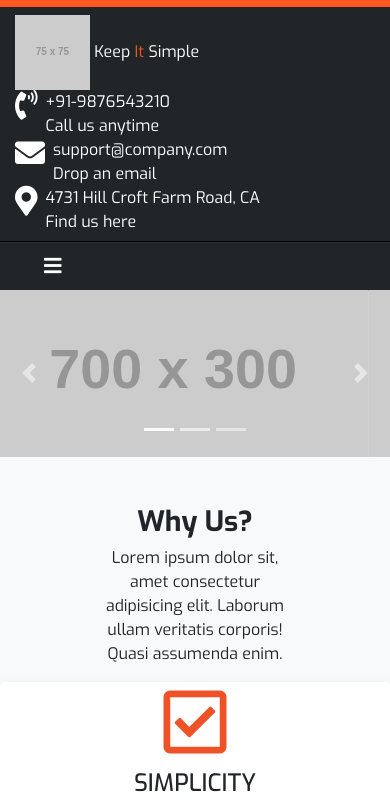
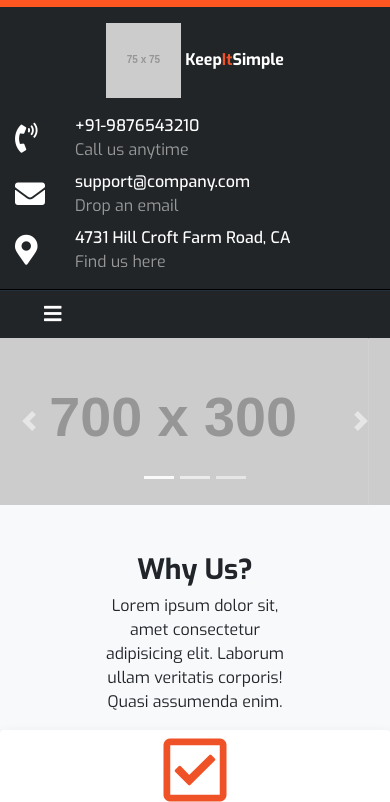
Before and after one commit to narenkram/KIS-template, a plain HTML site: page index.html in a window 390 px wide. Shown: the part 60-862 px from the top of the page. Drawn offline with nearby package versions, Linux system fonts and the light colour scheme; placeholder pictures from the web are drawn by us.

Commit message:
Header is now responsive

```diff
--- a/assets/css/style.css
+++ b/assets/css/style.css
@@ -69,6 +69,29 @@
     color: #fff;
 }
 
+.LogoSection__info {
+    display: flex;
+    align-items: center;
+    justify-content: center;
+    white-space: nowrap;
+}
+
+@media only screen and (max-width:768px) {
+    .LogoSection__info {
+        justify-content: unset;
+    }
+}
+
+.LogoSection__title {
+    font-weight: 500;
+}
+
+@media only screen and (max-width:575px) {
+    .LogoSection__iconholder {
+        width: 60px;
+    }
+}
+
 .MenuLinks {
     background-color: #212528;
     border-top: 1px solid #232f3a;
@@ -105,28 +128,33 @@
 }
 
 /* bootstrap overides */
-.btn-primary{
+
+.btn-primary {
     background-color: #ef5226;
     color: #fff;
 }
 
-.btn-primary:hover{
+.btn-primary:hover {
     background-color: #212528;
     color: #fff;
 }
 
-.btn-dark{
+.btn-dark {
     background-color: #212528;
     color: #fff;
 }
 
-.btn-dark:hover{
+.btn-dark:hover {
     background-color: #ef5226;
     color: #fff;
 }
 
-.btn{
-    border:0;
+.btn {
+    border: 0;
+}
+
+.text-muted {
+    color: #999999!important;
 }
 
 h3, h5 {
--- a/index.html
+++ b/index.html
@@ -55,27 +55,49 @@
     <div class="LogoSection">
         <div class="container">
             <div class="row py-2">
-                <div class="LogoImg col-12 col-sm-6 col-md-4 col-lg-3 align-self-center">
+                <div class="LogoImg col-md-12 col-lg-2 align-self-center text-center py-2">
                     <img src="https://via.placeholder.com/75x75" class="img-fluid">
-                    <span>Keep <span class="ThemeColor">It</span> Simple</span>
+                    <span class="font-weight-bold">Keep<span class="ThemeColor">It</span>Simple</span>
                 </div>
-                <div class="col-12 col-sm-6 col-md-4 col-lg-3 align-self-center">
+                <div class="col-md-12 col-lg-10 align-self-center py-2">
+                    <div class="row">
+                        <div class="col-sm-6 col-md-4 col-lg-4 align-self-center pb-2 pb-md-0">
+                            <div class="LogoSection__info">
+                                <div class="LogoSection__iconholder">
                                     <span><i class="fas fa-phone-volume mr-2"></i></span>
-                    <span>+91-9876543210</span>
+                                </div>
+                                <div>
+                                    <span class="LogoSection__title">+91-9876543210</span>
                                     <br />
-                    <span>Call us anytime</span>
+                                    <span class="text-muted">Call us anytime</span>
                                 </div>
-                <div class="col-12 col-sm-6 col-md-4 col-lg-3 align-self-center">
+                            </div>
+                        </div>
+                        <div class="col-sm-6 col-md-4 col-lg-4 align-self-center pb-2 pb-md-0">
+                            <div class="LogoSection__info">
+                                <div class="LogoSection__iconholder">
                                     <span><i class="fas fa-envelope mr-2"></i></span>
-                    <span>support@company.com</span>
+                                </div>
+                                <div>
+                                    <span class="LogoSection__title">support@company.com</span>
                                     <br />
-                    <span>Drop an email</span>
+                                    <span class="text-muted">Drop an email</span>
                                 </div>
-                <div class="col-12 col-sm-6 col-md-4 col-lg-3 align-self-center">
+                            </div>
+                        </div>
+                        <div class="col-sm-6 col-md-4 col-lg-4 align-self-center">
+                            <div class="LogoSection__info">
+                                <div class="LogoSection__iconholder">
                                     <span><i class="fas fa-map-marker-alt mr-2"></i></span>
-                    <span>4731 Hill Croft Farm Road, CA</span>
+                                </div>
+                                <div>
+                                    <span class="LogoSection__title">4731 Hill Croft Farm Road, CA</span>
                                     <br />
-                    <span>Find us here</span>
+                                    <span class="text-muted">Find us here</span>
+                                </div>
+                            </div>
+                        </div>
+                    </div>
                 </div>
             </div>
         </div>
@@ -176,7 +198,8 @@
                             Quasi assumenda enim.</p>
                     </div>
                     <div class="row SectionContent rounded">
-                        <div class="col-12 col-sm-12 col-md-6 col-lg-6 p-lg-4 SectionContent__div order-2 order-md-1 order-lg-1">
+                        <div
+                            class="col-12 col-sm-12 col-md-6 col-lg-6 p-lg-4 SectionContent__div order-2 order-md-1 order-lg-1">
                             <span class="display-3"><i class="far fa-check-square text-white"></i></span>
                             <h4 class="text-uppercase">Reliability</h4>
                             <p>Lorem ipsum dolor sit amet, consectetur adipisicing elit, sed do eiusmod tempor
@@ -194,7 +217,8 @@
                             <p>Lorem ipsum dolor sit amet, consectetur adipisicing elit, sed do eiusmod tempor
                                 incididunt ut labore et dolore magna aliqua. Ut enim ad minim veniam.</p>
                         </div>
-                        <div class="col-12 col-sm-12 col-md-6 col-lg-6 p-lg-4 SectionContent__div order-4 order-md-4 order-lg-4">
+                        <div
+                            class="col-12 col-sm-12 col-md-6 col-lg-6 p-lg-4 SectionContent__div order-4 order-md-4 order-lg-4">
                             <span class="display-3"><i class="far fa-check-square text-white"></i></span>
                             <h4 class="text-uppercase">Service</h4>
                             <p>Lorem ipsum dolor sit amet, consectetur adipisicing elit, sed do eiusmod tempor
@@ -285,27 +309,27 @@
                     <div class="row">
                         <div class="col-12 col-sm-12 col-md-6 col-lg-4 p-lg-4">
                             <span><i class="fas fa-industry display-3 mb-3"></i></span>
-                            <h5 class="text-uppercase">Industrial<br/>Automation</h5>
+                            <h5 class="text-uppercase">Industrial<br />Automation</h5>
                         </div>
                         <div class="col-12 col-sm-12 col-md-6 col-lg-4 p-lg-4">
                             <span><i class="fas fa-fire display-3 mb-3"></i></span>
-                            <h5 class="text-uppercase">Fire Safety<br/>Management</h5>
+                            <h5 class="text-uppercase">Fire Safety<br />Management</h5>
                         </div>
                         <div class="col-12 col-sm-12 col-md-6 col-lg-4 p-lg-4">
                             <span><i class="fas fa-building display-3 mb-3"></i></span>
-                            <h5 class="text-uppercase">Building<br/>Management</h5>
+                            <h5 class="text-uppercase">Building<br />Management</h5>
                         </div>
                         <div class="col-12 col-sm-12 col-md-6 col-lg-4 p-lg-4">
                             <span><i class="fas fa-plug display-3 mb-3"></i></span>
-                            <h5 class="text-uppercase">Energy/Power<br/>Management</h5>
+                            <h5 class="text-uppercase">Energy/Power<br />Management</h5>
                         </div>
                         <div class="col-12 col-sm-12 col-md-6 col-lg-4 p-lg-4">
                             <span><i class="fas fa-cog display-3 mb-3"></i></span>
-                            <h5 class="text-uppercase">Mechanical<br/>Solutions</h5>
+                            <h5 class="text-uppercase">Mechanical<br />Solutions</h5>
                         </div>
                         <div class="col-12 col-sm-12 col-md-6 col-lg-4 p-lg-4">
                             <span><i class="fas fa-leaf display-3 mb-3"></i></span>
-                            <h5 class="text-uppercase">Eco-Friendly<br/>Solutions</h5>
+                            <h5 class="text-uppercase">Eco-Friendly<br />Solutions</h5>
                         </div>
                     </div>
                 </div>
```
Lines whose indentation alone changed are shown as unchanged.
